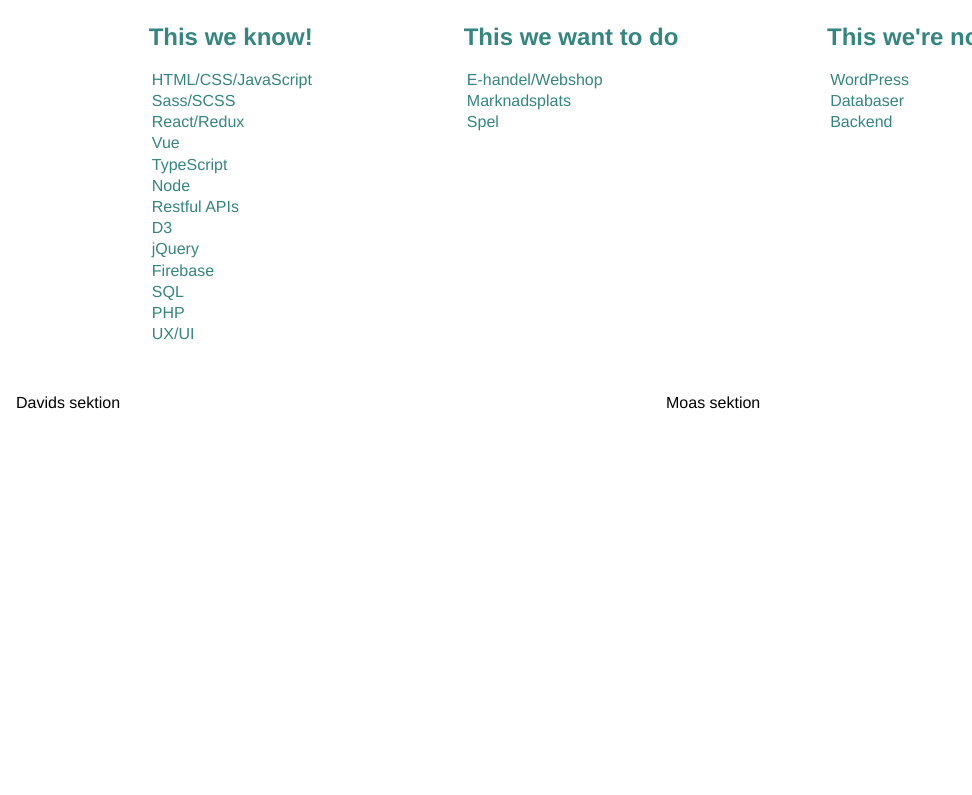
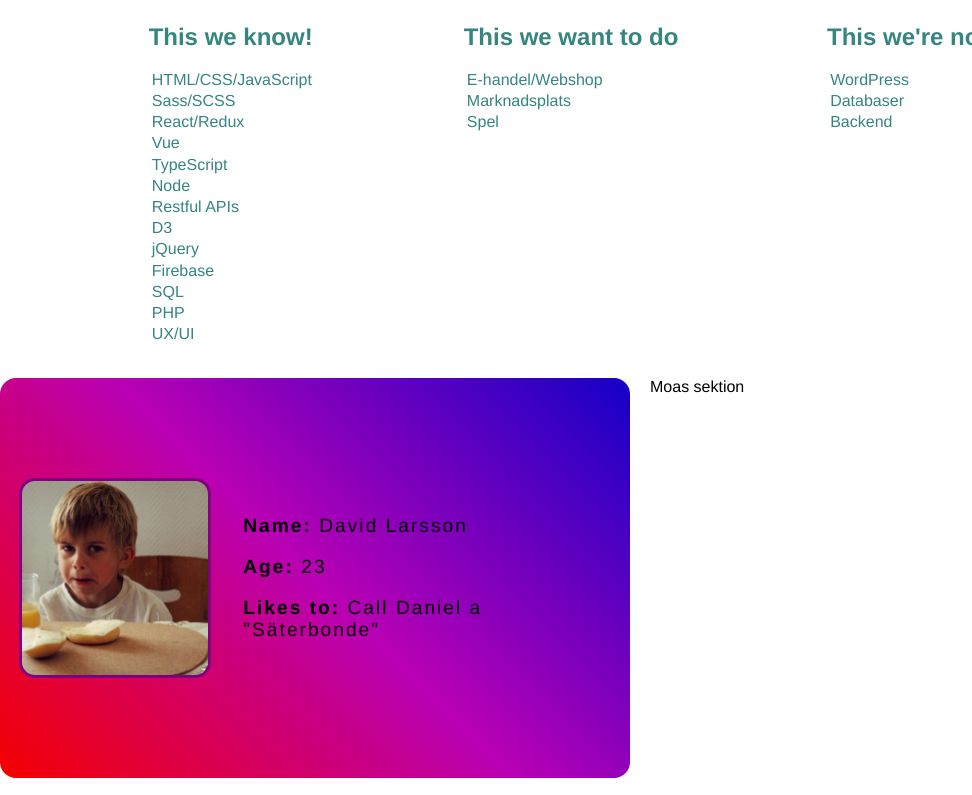
Before and after one commit to danielholbling/pied-piper-infopage, a plain HTML site: page index.html in a window 1280 px wide. Shown: the part 433-1228 px from the top of the page, without its empty margins (0-972 px from the left). Drawn offline with nearby package versions, Linux system fonts and the light colour scheme.

Commit message:
Davids sida (#4)
* prof-sektion klar för david

* lite styling

Co-authored-by: Baslarsa <davvelars@gmail.com>

```diff
--- a/index.html
+++ b/index.html
@@ -43,11 +43,30 @@
             </section>
         </div>
         <div class="personal-wrapper">
-            <article class="David">Davids sektion</article>
+            <article class="David">
+                <div class="gradient-border">
+                    <div class="inner-wrap">
+                        <div class="profile-pic"></div>
+                        <div class="text">
+                            <p><strong>Name:</strong> David Larsson</p>
+                            <p><strong>Age:</strong> 23</p>
+                            <p>
+                                <strong>Likes to:</strong> Call Daniel a
+                                "Säterbonde"
+                            </p>
+                        </div>
+                    </div>
+                </div>
+            </article>
             <article class="Moa">Moas sektion</article>
             <article class="Daniel">Daniels sektion</article>
             <article class="Alex">Alex sektion</article>
         </div>
+        <script
+            src="https://code.jquery.com/jquery-3.5.1.min.js"
+            integrity="sha256-9/aliU8dGd2tb6OSsuzixeV4y/faTqgFtohetphbbj0="
+            crossorigin="anonymous"
+        ></script>
         <script src="./script.js"></script>
     </body>
 </html>
--- a/script.js
+++ b/script.js
@@ -0,0 +1,30 @@
+var parallaxIt = function (e, target, parent, movement) {
+    var relX = e.pageX - offset(parent).left
+    var relY = e.pageY - offset(parent).top
+    var x = (relX - parent.offsetWidth / 2) / parent.offsetWidth * movement
+    var y = (relY - parent.offsetHeight / 2) / parent.offsetHeight * movement
+    target.style.setProperty('--parallax-x', (-x) + "px");
+    target.style.setProperty('--parallax-y', (-y) + "px");
+}
+
+function offset(el) {
+    var rect = el.getBoundingClientRect(),
+        scrollLeft = window.pageXOffset || document.documentElement.scrollLeft,
+        scrollTop = window.pageYOffset || document.documentElement.scrollTop
+    return { top: rect.top + scrollTop, left: rect.left + scrollLeft }
+}
+
+function parallaxItem(el, child, speed, remSpeed) {
+    $(el).mousemove(function (e) {
+        $(child).removeClass("paralleaveit");
+        $(child).addClass("parallaxit");
+        parallaxIt(e, this.querySelector(child), this, speed);
+    });
+    $(el).mouseleave(function (e) {
+        $(child).removeClass("parallaxit");
+        $(child).addClass("paralleaveit");
+
+        parallaxIt(e, this.querySelector(child), this, remSpeed);
+    });
+}
+parallaxItem(".David", ".text", 50, 0)
--- a/style.css
+++ b/style.css
@@ -18,7 +18,9 @@ header .logo img {
     display: flex;
     justify-content: space-evenly;
     color: #358580;
+    text-align: left;
 }
+
 .info-wrapper p {
     margin: 0.2rem;
 }
@@ -28,6 +30,93 @@ header .logo img {
     grid: 50vh 50vh/1fr 1fr;
     gap: 20px;
 }
-.personal-wrapper article {
-    padding: 1rem;
+
+.David {
+    width: 100%;
+    height: 100%;
+    box-sizing: border-box;
 }
+.gradient-border {
+    box-sizing: border-box;
+    width: 100%;
+    height: 100%;
+    position: relative;
+    border-radius: 3px;
+    width: 100%;
+    height: 100%;
+    display: flex;
+    flex-direction: row;
+    justify-content: center;
+    align-items: center;
+    transition: all 0.3s ease;
+    font-family: "Helvetica Neue", Arial, serif;
+    background-image: linear-gradient(-135deg, #1400c8, #b900b4, #f50000);
+    border-radius: 1rem;
+    padding: 0.2rem;
+}
+.inner-wrap {
+    width: 100%;
+    height: 100%;
+    border-radius: 1rem;
+    display: flex;
+    flex-direction: row;
+    justify-content: center;
+    align-items: center;
+    position: relative;
+}
+@media screen and (max-width: 560px) {
+    .inner-wrap {
+        flex-direction: column;
+    }
+}
+.inner-wrap:before {
+    content: "";
+    position: absolute;
+    bottom: 0;
+    right: 0;
+    width: 100%;
+    height: 0%;
+    background: white;
+    transition: all 0.5s ease;
+    border-radius: 1rem;
+}
+.inner-wrap:hover:before {
+    transition: all 0.5s ease;
+    height: 100%;
+}
+.inner-wrap:hover {
+    transition: all 0.3s ease;
+}
+.inner-wrap:hover .text {
+    text-decoration: underline;
+}
+.inner-wrap:hover .profile-pic {
+    transition: all 0.5s ease;
+    filter: hue-rotate(90deg);
+}
+.inner-wrap .profile-pic {
+    margin: 1rem;
+    width: 200px;
+    height: 200px;
+    border: 3px solid purple;
+    background-image: url("./ostfralla.jpg");
+    background-size: cover;
+    background-position: center;
+    filter: grayscale(0%);
+    align-self: center;
+    border-radius: 1rem;
+    box-sizing: border-box;
+}
+.inner-wrap .text {
+    align-self: center;
+    padding: 0 1rem;
+    font-size: 1.2rem;
+    letter-spacing: 2px;
+}
+.parallaxit {
+    transform: translate3d(
+        var(--parallax-x),
+        var(--parallax-y),
+        var(--parallax-x)
+    );
+}
```
Also changed, not shown: ostfralla.jpg (added).
